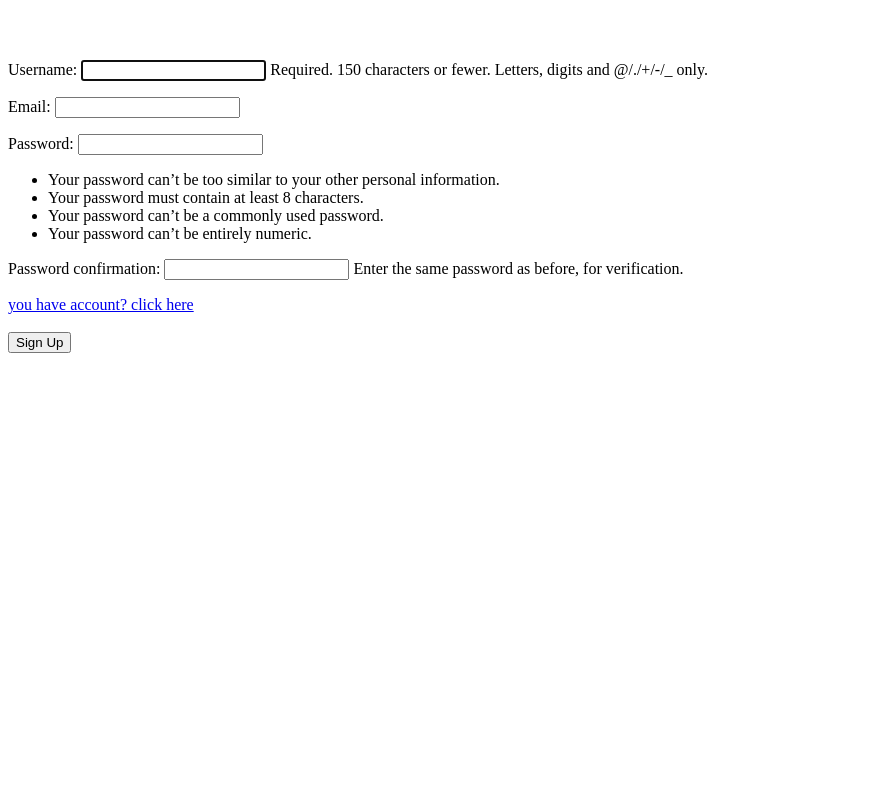
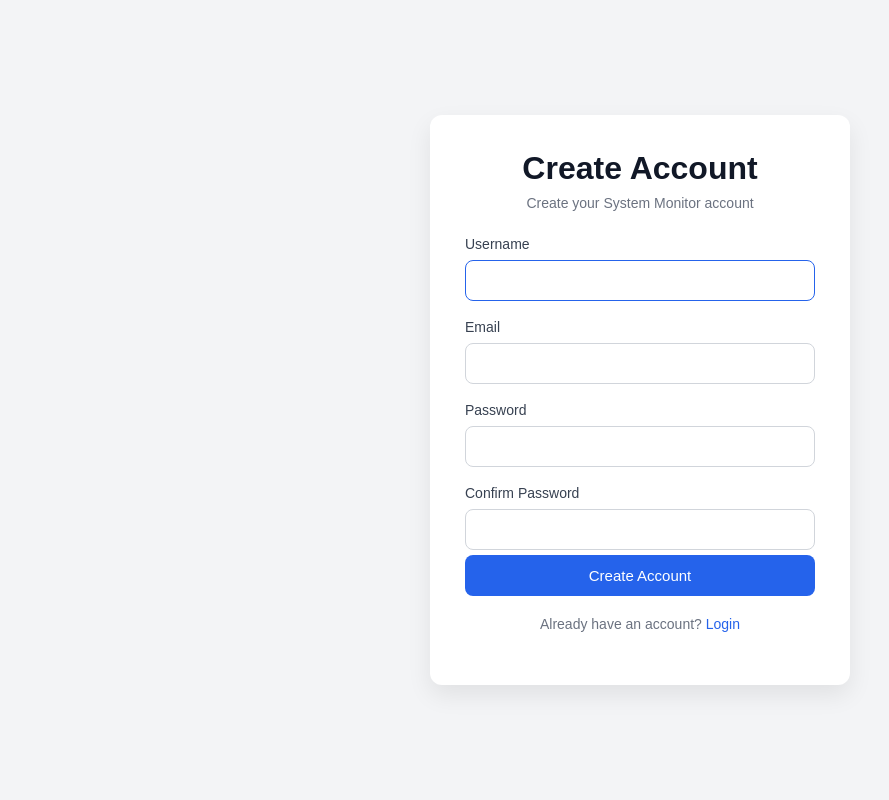
Before and after one commit to Arvinrjb/Server-Monitoring, a Django app: page /signup/ in a window 1280 px wide. Shown: the whole page, without its empty margins (0-889 px from the left). Run offline with Django 4.2, Linux system fonts and the light colour scheme.

Commit message:
new update | DRF

```diff
--- /dev/null
+++ b/webapp/accounts/static/css/signup.css
@@ -0,0 +1,125 @@
+*{
+    margin:0;
+    padding:0;
+    box-sizing:border-box;
+    font-family:Arial, Helvetica, sans-serif;
+}
+
+body{
+    min-height:100vh;
+    display:flex;
+    justify-content:center;
+    align-items:center;
+    background:#f3f4f6;
+    padding:20px;
+}
+
+.signup-container{
+    width:420px;
+    background:white;
+    padding:35px;
+    border-radius:12px;
+    box-shadow:0 10px 25px rgba(0,0,0,0.08);
+}
+
+.signup-container h1{
+    text-align:center;
+    color:#111827;
+    margin-bottom:8px;
+}
+
+.subtitle{
+    text-align:center;
+    color:#6b7280;
+    margin-bottom:25px;
+    font-size:14px;
+}
+
+.input-group{
+    margin-bottom:18px;
+}
+
+.input-group label{
+    display:block;
+    margin-bottom:8px;
+    color:#374151;
+    font-size:14px;
+    font-weight:500;
+}
+
+.input-group input{
+    width:100%;
+    padding:12px;
+    border:1px solid #d1d5db;
+    border-radius:8px;
+    outline:none;
+    transition:0.2s;
+}
+
+.input-group input:focus{
+    border-color:#2563eb;
+}
+
+.signup-btn{
+    width:100%;
+    padding:12px;
+    border:none;
+    border-radius:8px;
+    background:#2563eb;
+    color:white;
+    font-size:15px;
+    cursor:pointer;
+    transition:0.2s;
+    margin-top:5px;
+}
+
+.signup-btn:hover{
+    background:#1d4ed8;
+}
+
+.bottom-text{
+    text-align:center;
+    margin-top:20px;
+    color:#6b7280;
+    font-size:14px;
+}
+
+.bottom-text a{
+    color:#2563eb;
+    text-decoration:none;
+    font-weight:500;
+}
+
+.bottom-text a:hover{
+    text-decoration:underline;
+}
+
+.messages{
+    margin-bottom:15px;
+}
+
+.message{
+    background:#fee2e2;
+    color:#991b1b;
+    padding:10px;
+    border-radius:8px;
+    margin-bottom:10px;
+}
+
+.helptext{
+    display:block;
+    margin-top:5px;
+    color:#6b7280;
+    font-size:12px;
+}
+
+ul.errorlist{
+    list-style:none;
+    margin-bottom:10px;
+    color:#dc2626;
+    font-size:13px;
+}
+
+ul.errorlist li{
+    margin-bottom:4px;
+}
--- a/webapp/accounts/templates/registration/sign_up.html
+++ b/webapp/accounts/templates/registration/sign_up.html
@@ -1,25 +1,72 @@
+{% load static %}
+
 <!DOCTYPE html>
 <html lang="en">
 <head>
     <meta charset="UTF-8">
     <meta name="viewport" content="width=device-width, initial-scale=1.0">
     <title>Sign Up</title>
+
+    <link rel="stylesheet" href="{% static 'css/signup.css' %}">
 </head>
 <body>
+
+    <div class="signup-container">
+
+        <h1>Create Account</h1>
+        <p class="subtitle">
+            Create your System Monitor account
+        </p>
+
         {% if messages %}
+            <div class="messages">
                 {% for message in messages %}
-            {{message}}
+                    <div class="message">
+                        {{ message }}
+                    </div>
                 {% endfor %}
+            </div>
         {% endif %}
-    <br>
-    <br>
+
         <form method="post">
+
             {% csrf_token %}
-        {{ form.as_p }}
-        <a href="/login">you have account? click here</a>
-        <br>
-        <br>
-        <button type="submit" >Sign Up</button>
+
+            <div class="input-group">
+                <label>Username</label>
+                {{ form.username }}
+            </div>
+
+            <div class="input-group">
+                <label>Email</label>
+                {{ form.email }}
+            </div>
+
+            <div class="input-group">
+                <label>Password</label>
+                {{ form.password1 }}
+            </div>
+
+            <div class="input-group">
+                <label>Confirm Password</label>
+                {{ form.password2 }}
+            {% if form.errors %}
+                <div class="message">
+                    {{ form.errors }}
+                </div>
+            {% endif %}
+            <button type="submit" class="signup-btn">
+                Create Account
+            </button>
+
         </form>
+
+        <div class="bottom-text">
+            Already have an account?
+            <a href="/login/">Login</a>
+        </div>
+
+    </div>
+
 </body>
 </html>
--- a/webapp/webapp/urls.py
+++ b/webapp/webapp/urls.py
@@ -1,32 +1,24 @@
-"""
-URL configuration for webapp project.
-
-The `urlpatterns` list routes URLs to views. For more information please see:
-    https://docs.djangoproject.com/en/4.2/topics/http/urls/
-Examples:
-Function views
-    1. Add an import:  from my_app import views
-    2. Add a URL to urlpatterns:  path('', views.home, name='home')
-Class-based views
-    1. Add an import:  from other_app.views import Home
-    2. Add a URL to urlpatterns:  path('', Home.as_view(), name='home')
-Including another URLconf
-    1. Import the include() function: from django.urls import include, path
-    2. Add a URL to urlpatterns:  path('blog/', include('blog.urls'))
-"""
 from django.contrib import admin
 from django.urls import path, include
 from system.views import ShowServer
 from accounts.views import  login_user, sign_up
 from monitoring.views import ReceiveData
+from rest_framework import routers
+# from monitoring.views import ReceiveData
 
-urlpatterns = [
+router = routers.DefaultRouter()
+# router.register(r'systems', ReceiveData)
+urlpatterns = router.urls
+
+urlpatterns += [
     path('admin/', admin.site.urls),
+    # path('', include('router.urls')),
     path('', include('system.urls')),
     path('', include('django.contrib.auth.urls')),
     path('dashboard/', include('accounts.urls')),
     path('login/', login_user.as_view()),
     path('signup/', sign_up.as_view()),
-    path('monitoringdata/', ReceiveData.as_view())
+    path('monitoringdata/', ReceiveData.as_view()),
+    # path("api-auth/", include("rest_framework.urls", namespace="rest_framework"))
 
 ]
```
Also changed, not shown: webapp/webapp/settings.py (+10 -0 lines), webapp/db.sqlite3. Lines whose indentation alone changed are shown as unchanged.
